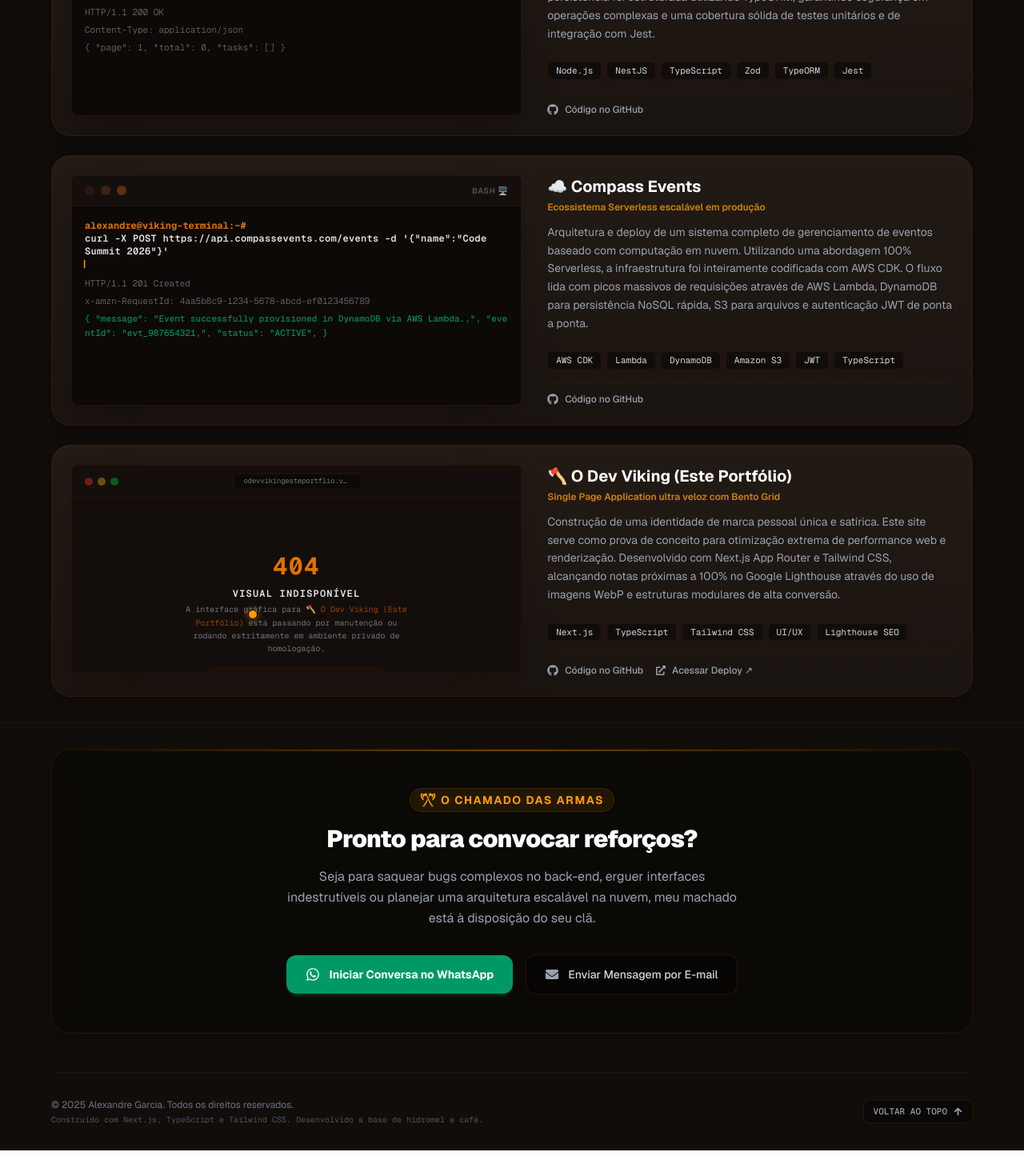
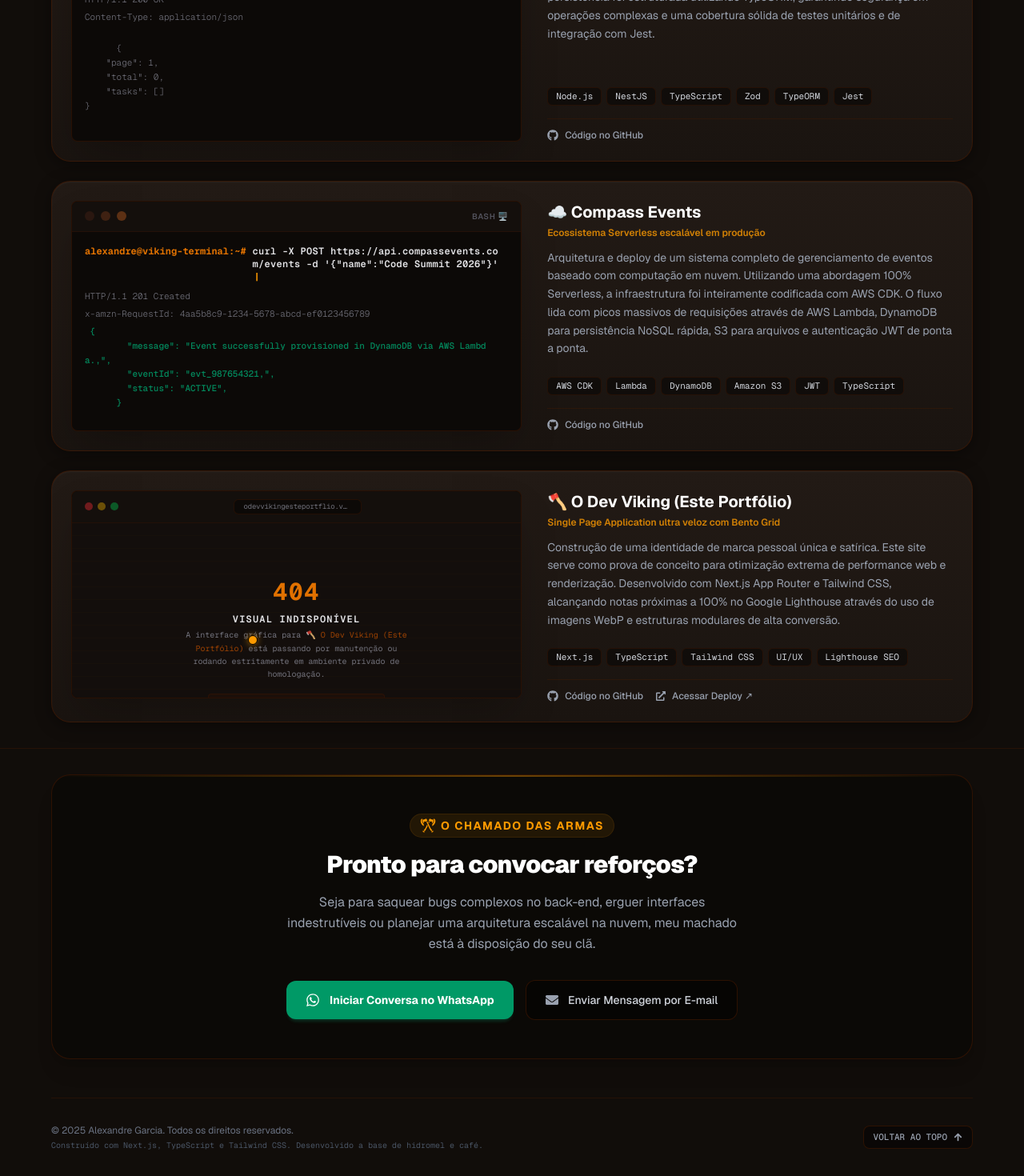
Before and after one commit to AleexGarcia/aleexgarcia.dev.br, a Next.js app: page / in a window 1280 px wide. Shown: the part 1385-2855 px from the top of the page at 80% size. Before the commit the page ends 2823 px from the top, so only its background shows below. Built offline with nearby package versions, Linux system fonts and the light colour scheme.

Commit message:
fix: stop long terminal commands from breaking mobile layout

```diff
--- a/src/app/components/Footer.tsx
+++ b/src/app/components/Footer.tsx
@@ -1,55 +1,142 @@
 'use client'
-import React from 'react';
+import React, { useEffect, useRef } from 'react';
 import { FaWhatsapp, FaEnvelope, FaArrowUp } from 'react-icons/fa';
-import { Badge } from './ui/Badge'; // Reaproveitando sua tag rústica consistente
+import { Badge } from './ui/Badge';
 import { email, phone } from '../_constants/contacts';
 import { GiCrossedAxes } from 'react-icons/gi';
+import { gsap } from 'gsap';
+import { ScrollTrigger } from 'gsap/ScrollTrigger';
+
+gsap.registerPlugin(ScrollTrigger);
 
 export default function Footer() {
+  const footerRef = useRef<HTMLDivElement>(null);
+  const ctaBoxRef = useRef<HTMLDivElement>(null);
+  const textElementsRef = useRef<HTMLDivElement>(null);
+  const buttonsRef = useRef<HTMLDivElement>(null);
+
   const scrollToTop = () => {
     window.scrollTo({ top: 0, behavior: 'smooth' });
   };
 
+  useEffect(() => {
+    const ctaBox = ctaBoxRef.current;
+    const texts = textElementsRef.current;
+    const buttons = buttonsRef.current;
+  const footer = footerRef.current;
+
+    if (!ctaBox || !texts || !buttons || !footer) return;
+
+    // 1. Animação de Entrada com Revelação Rústica (Efeito Forja)
+    const tl = gsap.timeline({
+      scrollTrigger: {
+        trigger: footer,
+        start: 'top 85%',
+        toggleActions: 'play none none none',
+        once: true,
+      }
+    });
+
+    tl.fromTo(ctaBox,
+      { opacity: 0, y: 50, scale: 0.98 },
+      { opacity: 1, y: 0, scale: 1, duration: 0.6, ease: 'power2.out' }
+    )
+    .fromTo(texts.children,
+      { opacity: 0, y: 20 },
+      { opacity: 1, y: 0, duration: 0.4, stagger: 0.1, ease: 'power2.out' },
+      '-=0.3'
+    )
+    .fromTo(buttons.children,
+      { opacity: 0, scale: 0.9, y: 15 },
+      { opacity: 1, scale: 1, y: 0, duration: 0.4, stagger: 0.12, ease: 'back.out(1.5)' },
+      '-=0.2'
+    );
+
+    // 2. Efeito Magnético Otimizado de Alta Performance (GPU) nos Botões Principais
+    const magneticButtons = footer.querySelectorAll('.magnetic-cta');
+    const cleanupMap = new Map<Element, { move: (e: MouseEvent) => void; leave: () => void }>();
+
+    magneticButtons.forEach((btn) => {
+      const htmlEl = btn as HTMLElement;
+      const xTo = gsap.quickTo(htmlEl, 'x', { duration: 0.3, ease: 'power2.out' });
+      const yTo = gsap.quickTo(htmlEl, 'y', { duration: 0.3, ease: 'power2.out' });
+
+      const onMouseMove = (e: MouseEvent) => {
+        const rect = htmlEl.getBoundingClientRect();
+        const x = e.clientX - rect.left - rect.width / 2;
+        const y = e.clientY - rect.top - rect.height / 2;
+        xTo(x * 0.25); // Força do efeito magnético
+        yTo(y * 0.25);
+      };
+
+      const onMouseLeave = () => {
+        gsap.to(htmlEl, { x: 0, y: 0, duration: 0.5, ease: 'elastic.out(1, 0.3)' });
+      };
+
+      htmlEl.addEventListener('mousemove', onMouseMove);
+      htmlEl.addEventListener('mouseleave', onMouseLeave);
+      cleanupMap.set(htmlEl, { move: onMouseMove, leave: onMouseLeave });
+    });
+
+    return () => {
+      if (tl.scrollTrigger) tl.scrollTrigger.kill();
+      tl.kill();
+      cleanupMap.forEach((listeners, el) => {
+        el.removeEventListener('mousemove', listeners.move as EventListener);
+        el.removeEventListener('mouseleave', listeners.leave);
+      });
+    };
+  }, []);
+
   return (
-    <footer id="contact" className="bg-[#110D0A] text-[#F3F4F6] pt-16 pb-8 px-4 sm:p-6 md:p-8 font-sans border-t border-amber-950/40 w-full">
+    <footer
+      id="contact"
+      ref={footerRef}
+      className="bg-[#110D0A] text-[#F3F4F6] pt-16 pb-8 px-4 sm:p-6 md:p-8 font-sans border-t border-amber-950/40 w-full overflow-hidden"
+    >
       <div className="max-w-6xl w-full mx-auto space-y-12">
 
-        {/* Bloco de Chamada para Ação (CTA) - Estilo Caixa de Forja */}
-        <div className="bg-black/30 rounded-3xl border border-amber-950/60 p-8 md:p-12 text-center space-y-6 relative overflow-hidden group hover:border-amber-500/20 transition-all duration-300 shadow-xl">
+        {/* Bloco de Chamada para Ação (CTA) */}
+        <div
+          ref={ctaBoxRef}
+          className="bg-black/30 rounded-3xl border border-amber-950/60 p-8 md:p-12 text-center space-y-6 relative overflow-hidden group hover:border-amber-500/20 transition-colors duration-300 shadow-xl"
+        >
           {/* Linha de brilho superior com degradê de fogo */}
           <div className="absolute top-0 left-0 w-full h-[2px] bg-gradient-to-r from-amber-500/0 via-amber-500/40 to-amber-500/0"></div>
 
-          <div className="max-w-xl mx-auto space-y-4">
-            <div className="flex justify-center">
+          <div ref={textElementsRef} className="max-w-xl mx-auto space-y-4">
+            <div className="flex justify-center will-change-transform">
               <Badge icon={GiCrossedAxes} variant="amber">O Chamado das Armas</Badge>
             </div>
-            <h3 className="text-2xl sm:text-3xl font-black tracking-tight text-white">
+            <h3 className="text-2xl sm:text-3xl font-black tracking-tight text-white will-change-transform">
               Pronto para convocar reforços?
             </h3>
-            <p className="text-gray-400 text-sm sm:text-base leading-relaxed">
+            <p className="text-gray-400 text-sm sm:text-base leading-relaxed will-change-transform">
               Seja para saquear bugs complexos no back-end, erguer interfaces indestrutíveis ou planejar uma arquitetura escalável na nuvem, meu machado está à disposição do seu clã.
             </p>
           </div>
 
-          {/* Botões Grandes de Conversão */}
-          <div className="flex flex-col sm:flex-row justify-center items-center gap-4 pt-2">
-
+          {/* Botões Grandes de Conversão com Efeito Magnético */}
+          <div ref={buttonsRef} className="flex flex-col sm:flex-row justify-center items-center gap-4 pt-2">
+            <div className="magnetic-cta w-full sm:w-auto will-change-transform">
               <a
                 href={`https://wa.me/${phone}`}
                 target="_blank"
                 rel="noreferrer"
-              className="w-full sm:w-auto flex items-center justify-center gap-3 bg-emerald-600 hover:bg-emerald-500 text-white font-bold text-sm px-6 py-3.5 rounded-xl transition-all duration-300 shadow-lg hover:scale-[1.04] active:scale-[0.98] animate-glow-pulse"
+                className="w-full sm:w-auto flex items-center justify-center gap-3 bg-emerald-600 hover:bg-emerald-500 text-white font-bold text-sm px-6 py-3.5 rounded-xl transition-all duration-300 shadow-lg active:scale-[0.98] animate-glow-pulse"
               >
                 <FaWhatsapp className="text-lg" /> Iniciar Conversa no WhatsApp
               </a>
+            </div>
 
-
+            <div className="magnetic-cta w-full sm:w-auto will-change-transform">
               <a
-              href={`mailto:${email}`} // Substitua pelo seu e-mail profissional
+                href={`mailto:${email}`}
                 className="w-full sm:w-auto flex items-center justify-center gap-3 bg-black/40 hover:bg-black/70 text-gray-300 font-medium text-sm px-6 py-3.5 rounded-xl border border-amber-950/60 hover:border-amber-500/30 transition-all duration-200"
               >
                 <FaEnvelope className="text-base text-gray-400" /> Enviar Mensagem por E-mail
               </a>
+            </div>
           </div>
         </div>
 
@@ -62,16 +149,14 @@
             </p>
           </div>
 
-          {/* Botão de Voltar ao Topo - Estilo Rúnico */}
+          {/* Botão de Voltar ao Topo */}
           <button
             onClick={scrollToTop}
-            className="flex items-center gap-2 px-3 py-1.5 bg-black/40 hover:bg-black/80 border border-amber-950/60 text-gray-400 hover:text-amber-500 rounded-lg transition-all text-[11px] font-medium font-mono group
-
-            cursor-pointer
-            "
+            className="flex items-center gap-2 px-3 py-1.5 bg-black/40 hover:bg-black/80 border border-amber-950/60 text-gray-400 hover:text-amber-500 rounded-lg transition-all text-[11px] font-medium font-mono group cursor-pointer"
             aria-label="Voltar para o topo da página"
           >
-            VOLTAR AO TOPO <FaArrowUp className="transform group-hover:-translate-y-0.5 transition-transform" />
+            VOLTAR AO TOPO{' '}
+            <FaArrowUp className="transform group-hover:-translate-y-1 group-hover:scale-110 transition-all duration-300" />
           </button>
         </div>
 
--- a/src/app/components/Projects.tsx
+++ b/src/app/components/Projects.tsx
@@ -49,7 +49,7 @@
       {
         opacity: 0,
         y: 60,
-        rotationX: -15, // Efeito inclinado em perspectiva
+        rotationX: -15,
         transformOrigin: "top center"
       },
       {
--- a/src/app/components/ui/TerminalMockup.tsx
+++ b/src/app/components/ui/TerminalMockup.tsx
@@ -90,16 +90,23 @@
       </div>
 
       {/* Área de Prompt */}
-      <div className="p-4 flex-1 space-y-2 overflow-y-auto custom-scrollbar">
-        {/* Linha do Comando */}
-        <div className="flex items-start flex-wrap gap-x-2">
-          <span className="text-amber-600 font-bold whitespace-nowrap">
+      <div className="p-4 flex-1 space-y-2 overflow-y-auto custom-scrollbar overflow-x-hidden">
+        {/* Linha do Comando - Corrigida para evitar quebra horizontal com comandos longos */}
+        <div className="flex flex-col sm:flex-row sm:items-start gap-x-2 w-full overflow-hidden">
+          <span className="text-amber-600 font-bold whitespace-nowrap shrink-0">
             alexandre@viking-terminal:~#
           </span>
-          {/* O Span onde o TextPlugin vai injetar o texto */}
-          <span ref={commandRef} className="text-zinc-200 font-semibold tracking-wide"></span>
-          {/* Cursor piscante */}
-          <span className="animate-pulse font-bold text-amber-500 -ml-1">|</span>
+
+          <div className="flex-1 min-w-0 break-all inline-flex items-center flex-wrap">
+            {/* O Span onde o TextPlugin vai injetar o texto */}
+            <span
+              ref={commandRef}
+              className="text-zinc-200 font-semibold tracking-wide break-all whitespace-pre-wrap"
+            ></span>
+
+            {/* Cursor piscante corrigido */}
+            <span className="animate-pulse font-bold text-amber-500 ml-0.5 shrink-0">|</span>
+          </div>
         </div>
 
         {/* Linhas de Output (Geradas dinamicamente após a digitação) */}
@@ -107,7 +114,7 @@
           {outputLines.map((line, idx) => (
             <div
               key={idx}
-              className={`text-[11px] leading-relaxed break-all ${
+              className={`text-[11px] leading-relaxed break-all whitespace-pre-wrap ${
                 line.includes('successfully') || line.includes('online')
                   ? 'text-emerald-600/90 font-medium'
                   : 'text-zinc-500'
--- a/src/app/globals.css
+++ b/src/app/globals.css
@@ -3,6 +3,10 @@
 :root {
   --background: #ffffff;
   --foreground: #171717;
+}
+html, body {
+  max-width: 100vw;
+  overflow-x: hidden;
 }
 
 @theme inline {
```
Also changed, not shown: 1 other file (tests, documents, lock files or other folders). Lines whose indentation alone changed are shown as unchanged.
